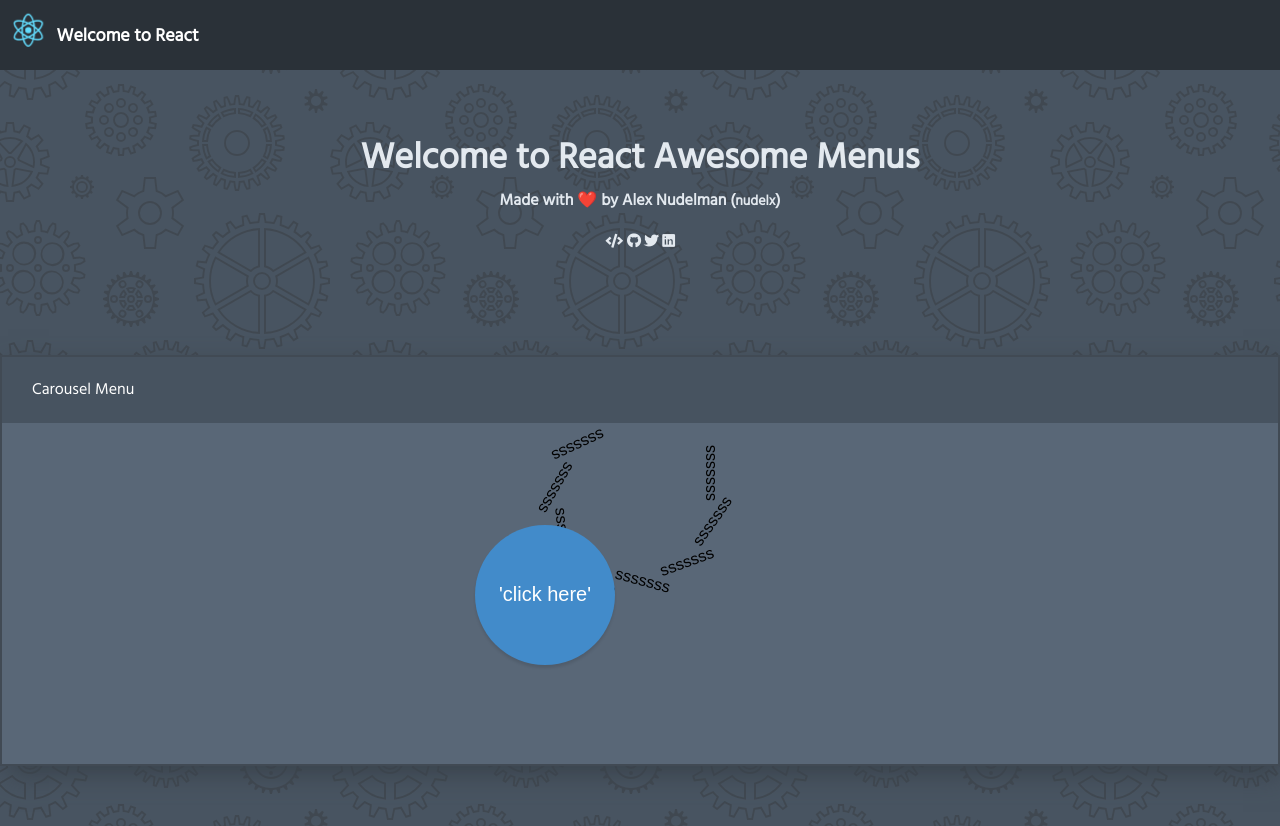
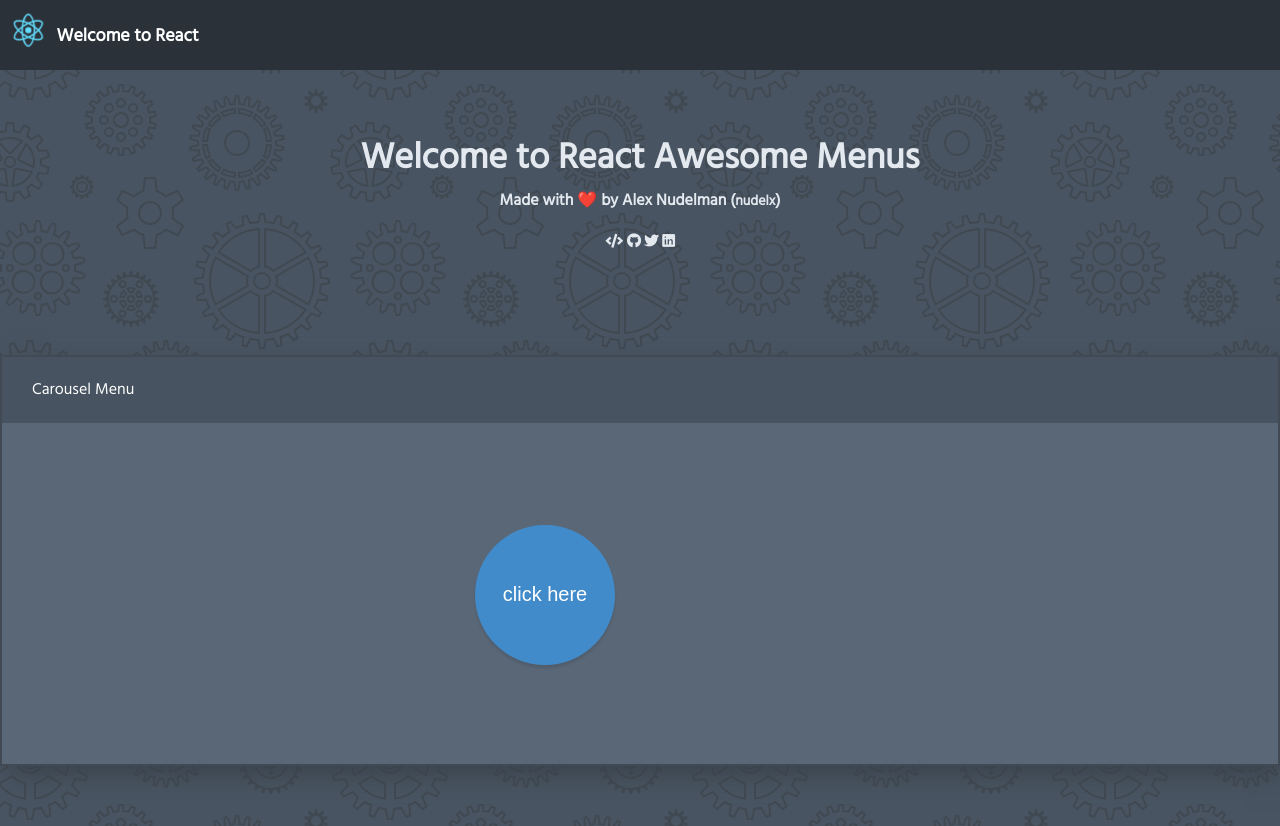
Before and after one commit to nudelx/ReactAwesomeMenus, a React app: page / in a window 1280 px wide. Built offline with nearby package versions, Linux system fonts and the light colour scheme; a web font is replaced by a local one.

Commit message:
working css

```diff
--- a/src/componets/menuCatalog/carouselMenu.css
+++ b/src/componets/menuCatalog/carouselMenu.css
@@ -1,22 +1,13 @@
-/* html,
-body {
-  height: 100%;
-} */
-
-/* body {
-  margin: 0;
-  background: linear-gradient(blue, #ccc);
-  overflow: hidden;
-} */
-
 .selector {
-  position: relative;
-  /* left: 50%;
-  top: 50%; */
+  position: absolute;
   width: 140px;
   height: 140px;
-  /* margin-top: -70px;
-  margin-left: -70px; */
+}
+
+.selector,
+.selector button {
+  font-family: 'Oswald', sans-serif;
+  font-weight: 300;
 }
 
 .selector button {
@@ -53,12 +44,7 @@ body {
   left: -20px;
 }
 
-/* .selector li {
-  display: none;
-} */
-
 .selector li {
-  display: inline-block;
   position: absolute;
   width: 0;
   height: 100%;
@@ -67,7 +53,11 @@ body {
   transition: all 0.8s ease-in-out;
 }
 
-.selector.open li input + label {
+.selector li input {
+  display: none;
+}
+
+.selector li input + label {
   position: absolute;
   left: 50%;
   bottom: 100%;
--- a/src/componets/menuCatalog/carouselMenu.js
+++ b/src/componets/menuCatalog/carouselMenu.js
@@ -34,19 +34,20 @@ class CarouselMenu extends React.Component {
             const { calculatedAlpha } = this.doMath(index, this.opt)
             return (
               <li
-                className="item"
+                className={`item`}
                 key={`${item.name}_${index}`}
                 id={item.name}
                 href="#"
                 style={{
-                  transform: `rotate(${calculatedAlpha}deg)`
+                  transform: active ? `rotate(${calculatedAlpha}deg)` : ''
                 }}>
-                sssssss
+                <input id={`item_${index}`} type={`item_${index}`} />
+                <label htmlFor={`item_${index}`} />
               </li>
             )
           })}
         </ul>
-        <button onClick={onClick}>'click here'</button>
+        <button onClick={onClick}>click here</button>
       </div>
     )
   }
```
